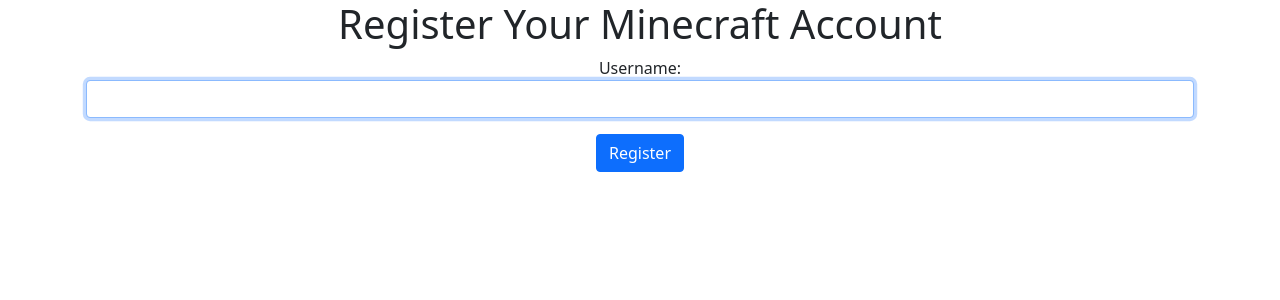
After one commit to urlordjames/anarcho-monarchy, a Django app: page /createplayer/ in a window 1280 px wide. The commit adds this page. Shown: the top 300 px of the page. Run offline with Django 3.2, Linux system fonts and the light colour scheme; some libraries are stand-ins or nearby versions.

Commit message:
added create player thing

```diff
--- /dev/null
+++ b/anarchonet/main/templates/createplayer.html
@@ -0,0 +1,21 @@
+{% extends "base.html" %}
+
+{% block title %}Register Player{% endblock %}
+
+{% block content %}
+<div style="text-align: center">
+  <h1>Register Your Minecraft Account</h1>
+  <form action="/createplayer/" method="POST">
+    {% csrf_token %}
+    <div class="container">
+      <div class="mb-3">
+        <label class="small-text" for="username">Username:</label>
+	<input type="text" name="username" id="username" class="form-control" autofocus required>
+      </div>
+      <div class="mb-3">
+	<input type="submit" class="btn btn-primary" value="Register">
+      </div>
+    </div>
+  </form>
+</div>
+{% endblock %}
--- a/anarchonet/main/templates/index.html
+++ b/anarchonet/main/templates/index.html
@@ -13,6 +13,10 @@
   <nav class="medium-text">
     <a href="/players/">player list</a><br>
     {% if request.user.is_authenticated %}
+    {% if noaccount %}
+    <a href="/createplayer/">register your character</a><br>
+    {% endif %}
+    <a href="/myplayers/">your players</a><br>
     <a href="/logout/">logout</a>
     {% else %}
     <a href="/login/">login</a>
--- a/anarchonet/main/urls.py
+++ b/anarchonet/main/urls.py
@@ -7,4 +7,6 @@ urlpatterns = [
     path("resetpassword/", views.passwordReset, name="password reset"),
     path("logout/", views.logoutUser, name="logout"),
     path("players/", views.viewAllPlayers, name="player list"),
+    path("myplayers/", views.viewUserPlayers, name="user player list"),
+    path("createplayer/", views.createPlayer, name="create player"),
 ]
--- a/anarchonet/main/views.py
+++ b/anarchonet/main/views.py
@@ -1,5 +1,6 @@
 from django.shortcuts import render, redirect
 from django.views.decorators.csrf import csrf_protect
+from django.http import HttpResponse
 from django.contrib import messages
 from django.contrib.auth import authenticate, login, logout
 from .models import Player
@@ -10,7 +11,7 @@ def index(request):
     if user.is_authenticated:
         accounts = len(Player.objects.all().filter(owner=user))
     return render(request, "index.html", {"username": user.get_username(),
-                                          "hasaccount": accounts != 0})
+                                          "noaccount": accounts == 0})
 @csrf_protect
 def loginUser(request):
     if request.method == "GET":
@@ -64,3 +65,20 @@ def viewAllPlayers(request):
     return render(request, "basiclist.html", {"title": "Player List",
                                               "listof": "Players",
                                               "list": Player.objects.all()})
+def viewUserPlayers(request):
+    user = request.user
+    if user.is_authenticated:
+        return render(request, "basiclist.html", {"title": "Your Players",
+                                                  "listof": "Players",
+                                                  "list": Player.objects.all().filter(owner=user)})
+    else:
+        return HttpResponse(status=401)
+
+def createPlayer(request):
+    if request.method == "GET":
+        return render(request, "createplayer.html")
+    elif request.method == "POST":
+        #TODO: make this work
+        pass
+    else:
+        return HttpResponse(status=405)
```
